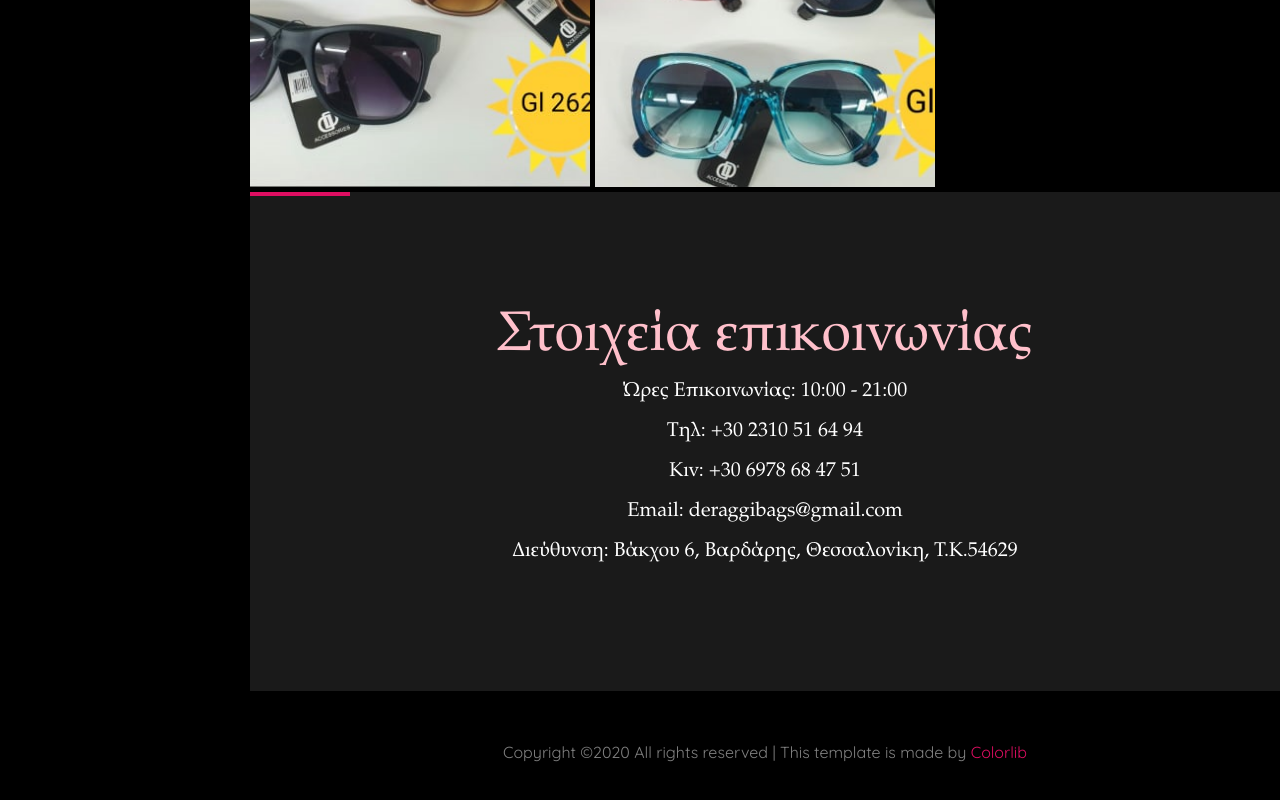
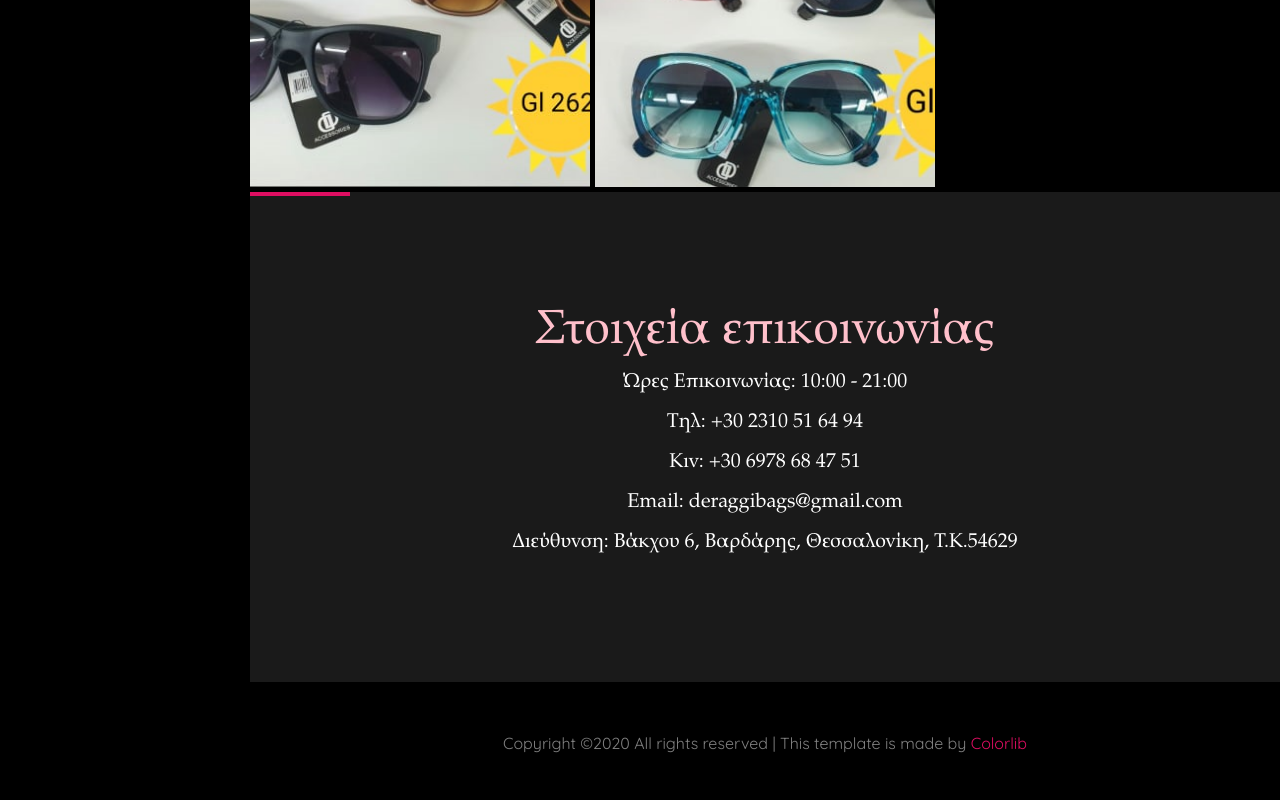
Before and after one commit to ChrisRag/DeRaggiBags, a plain HTML site: page index.html in a window 1280 px wide. Shown: the part 8264-9064 px from the top of the page. Drawn offline with Linux system fonts and the light colour scheme; animation ran at ten frames a second; files whose address does not match are found by name.

Commit message:
Update index.html

```diff
--- a/index.html
+++ b/index.html
@@ -739,7 +739,7 @@
             <div class="container">
               <div class="row justify-content-center">
                 <div class="col-md-8">
-                  <h1 style="text-align:center; font-family:garamond; color:Pink; font-size:350%">Στοιχεία επικοινωνίας</h1>
+                  <h1 style="text-align:center; font-family:garamond; color:Pink; font-size:300%">Στοιχεία επικοινωνίας</h1>
 
                   <form action="mailto:chrisrag000@gmail.com">
 
```
